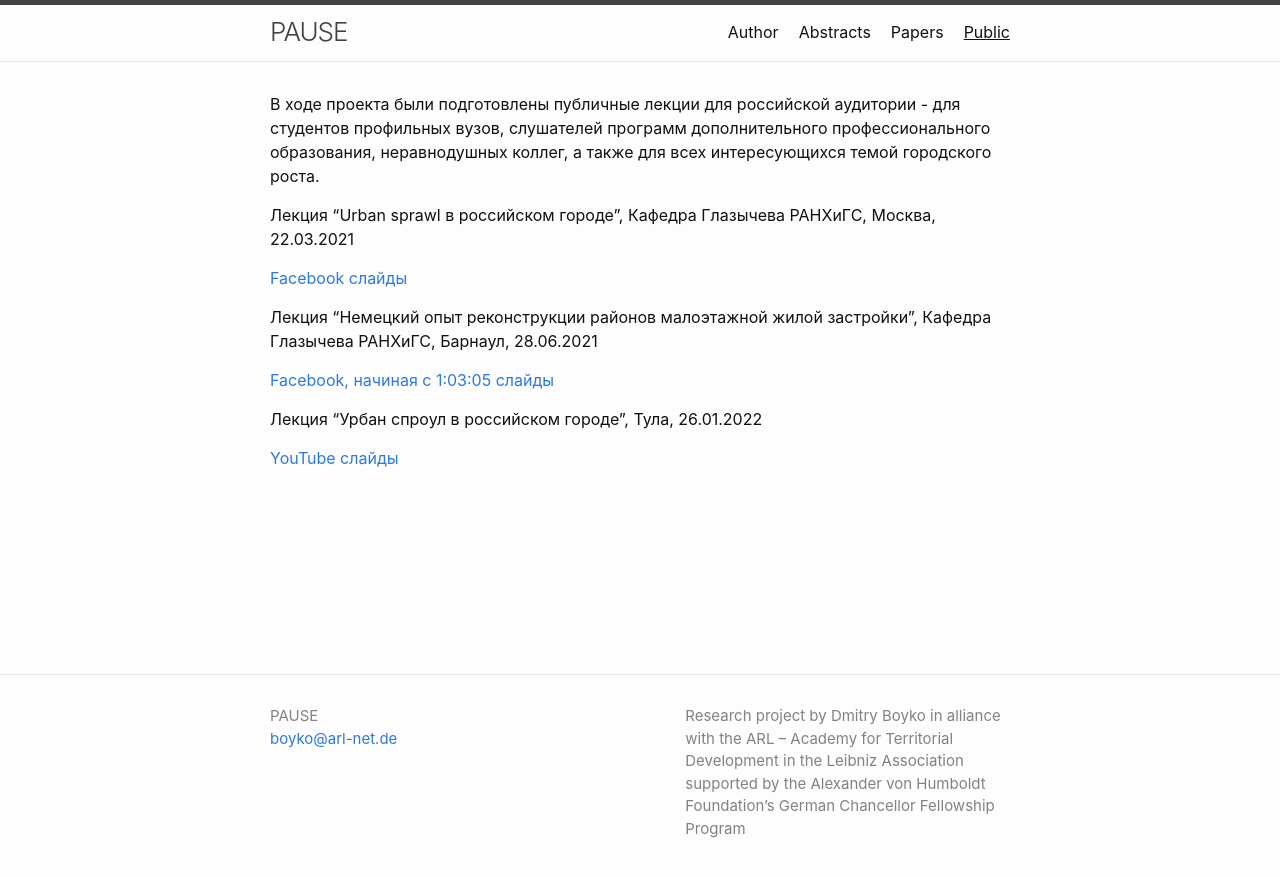
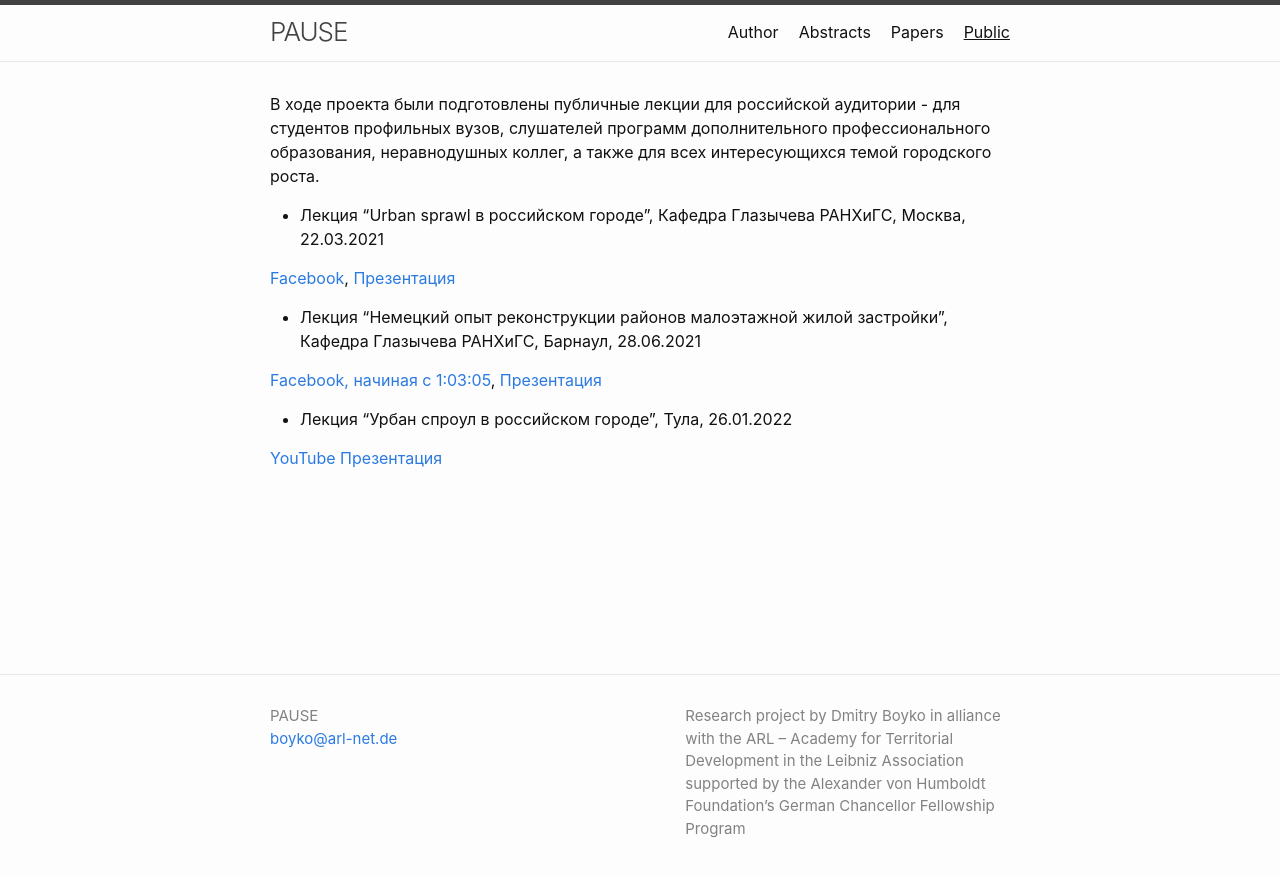
Before and after one commit to boikod/pause, a Jekyll site: the page built from public.md, in a window 1280 px wide. Shown: the top 877 px of the page. Built offline with Jekyll 4.4.1, drawn with Linux system fonts in a browser that asks for light colours.

Commit message:
Update public.md

```diff
--- a/public.md
+++ b/public.md
@@ -5,18 +5,18 @@ title: Public
 ---
 В ходе проекта были подготовлены публичные лекции для российской аудитории - для студентов профильных вузов, слушателей программ дополнительного профессионального образования, неравнодушных коллег, а также для всех интересующихся темой городского роста.
 
-Лекция "Urban sprawl в российском городе", Кафедра Глазычева РАНХиГС, Москва, 22.03.2021
+ - Лекция "Urban sprawl в российском городе", Кафедра Глазычева РАНХиГС, Москва, 22.03.2021
 
-[Facebook](https://www.facebook.com/urbanion/videos/196016372324268)
-[слайды](https://www.dropbox.com/s/txj8l2aiqfnu97b/%D0%91%D0%BE%D0%B9%D0%BA%D0%BE%20-%20%D0%A3%D1%80%D0%B1%D0%B0%D0%BD%20%D1%81%D0%BF%D1%80%D0%BE%D1%83%D0%BB%20%D0%B2%20%D0%A0%D0%BE%D1%81%D1%81%D0%B8%D0%B8.pdf?dl=0)
+[Facebook](https://www.facebook.com/urbanion/videos/196016372324268),
+[Презентация](https://www.dropbox.com/s/txj8l2aiqfnu97b/%D0%91%D0%BE%D0%B9%D0%BA%D0%BE%20-%20%D0%A3%D1%80%D0%B1%D0%B0%D0%BD%20%D1%81%D0%BF%D1%80%D0%BE%D1%83%D0%BB%20%D0%B2%20%D0%A0%D0%BE%D1%81%D1%81%D0%B8%D0%B8.pdf?dl=0)
 
 
-Лекция "Немецкий опыт реконструкции районов малоэтажной жилой застройки", Кафедра Глазычева РАНХиГС, Барнаул, 28.06.2021
+ - Лекция "Немецкий опыт реконструкции районов малоэтажной жилой застройки", Кафедра Глазычева РАНХиГС, Барнаул, 28.06.2021
 
-[Facebook, начиная с 1:03:05](https://www.facebook.com/urbanion/videos/197838012129878)
-[слайды](https://www.dropbox.com/s/c5tp6g3xra8wyw7/%D0%9D%D0%B5%D0%BC%D0%B5%D1%86%D0%BA%D0%B8%D0%B9%20%D0%BE%D0%BF%D1%8B%D1%82%20%D1%80%D0%B5%D0%BA%D0%BE%D0%BD%D1%81%D1%82%D1%80%D1%83%D0%BA%D1%86%D0%B8%D0%B8%20%D0%BC%D0%B0%D0%BB%D0%BE%D1%8D%D1%82%D0%B0%D0%B6%D0%BD%D0%BE%D0%B9%20%D0%B6%D0%B8%D0%BB%D0%BE%D0%B9%20%D0%B7%D0%B0%D1%81%D1%82%D1%80%D0%BE%D0%B9%D0%BA%D0%B8.pdf?dl=0)
+[Facebook, начиная с 1:03:05](https://www.facebook.com/urbanion/videos/197838012129878),
+[Презентация](https://www.dropbox.com/s/c5tp6g3xra8wyw7/%D0%9D%D0%B5%D0%BC%D0%B5%D1%86%D0%BA%D0%B8%D0%B9%20%D0%BE%D0%BF%D1%8B%D1%82%20%D1%80%D0%B5%D0%BA%D0%BE%D0%BD%D1%81%D1%82%D1%80%D1%83%D0%BA%D1%86%D0%B8%D0%B8%20%D0%BC%D0%B0%D0%BB%D0%BE%D1%8D%D1%82%D0%B0%D0%B6%D0%BD%D0%BE%D0%B9%20%D0%B6%D0%B8%D0%BB%D0%BE%D0%B9%20%D0%B7%D0%B0%D1%81%D1%82%D1%80%D0%BE%D0%B9%D0%BA%D0%B8.pdf?dl=0)
 
-Лекция "Урбан спроул в российском городе", Тула, 26.01.2022
+ - Лекция "Урбан спроул в российском городе", Тула, 26.01.2022
 
 [YouTube](https://www.youtube.com/watch?v=d6q_-sO_DtQ&t=14s)
-[слайды](https://www.dropbox.com/s/c5tp6g3xra8wyw7/%D0%9D%D0%B5%D0%BC%D0%B5%D1%86%D0%BA%D0%B8%D0%B9%20%D0%BE%D0%BF%D1%8B%D1%82%20%D1%80%D0%B5%D0%BA%D0%BE%D0%BD%D1%81%D1%82%D1%80%D1%83%D0%BA%D1%86%D0%B8%D0%B8%20%D0%BC%D0%B0%D0%BB%D0%BE%D1%8D%D1%82%D0%B0%D0%B6%D0%BD%D0%BE%D0%B9%20%D0%B6%D0%B8%D0%BB%D0%BE%D0%B9%20%D0%B7%D0%B0%D1%81%D1%82%D1%80%D0%BE%D0%B9%D0%BA%D0%B8.pdf?dl=0)
+[Презентация](https://www.dropbox.com/s/c5tp6g3xra8wyw7/%D0%9D%D0%B5%D0%BC%D0%B5%D1%86%D0%BA%D0%B8%D0%B9%20%D0%BE%D0%BF%D1%8B%D1%82%20%D1%80%D0%B5%D0%BA%D0%BE%D0%BD%D1%81%D1%82%D1%80%D1%83%D0%BA%D1%86%D0%B8%D0%B8%20%D0%BC%D0%B0%D0%BB%D0%BE%D1%8D%D1%82%D0%B0%D0%B6%D0%BD%D0%BE%D0%B9%20%D0%B6%D0%B8%D0%BB%D0%BE%D0%B9%20%D0%B7%D0%B0%D1%81%D1%82%D1%80%D0%BE%D0%B9%D0%BA%D0%B8.pdf?dl=0)
```
